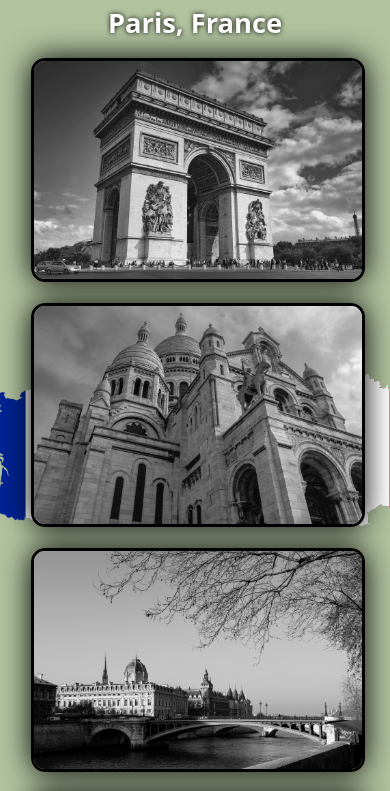
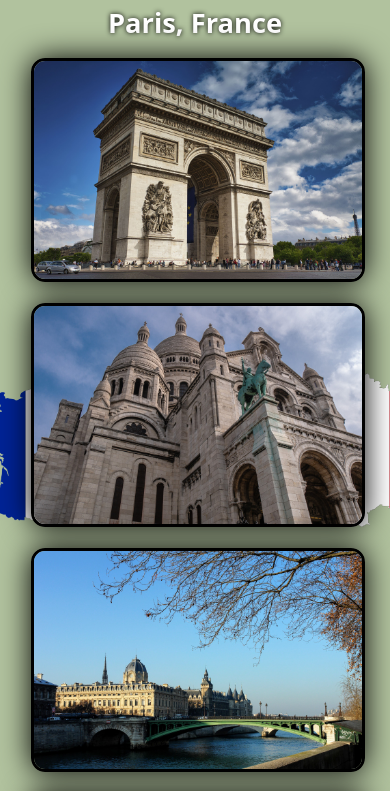
Before and after one commit to V-italiy/OurTravelAdventure, a plain HTML site: page paris.html in a window 390 px wide. Shown: the top 791 px of the page. Drawn offline with Linux system fonts and the light colour scheme; a web font is replaced by a local one.

Commit message:
Update paris-style.css

```diff
--- a/css/paris-style.css
+++ b/css/paris-style.css
@@ -122,19 +122,20 @@ img:hover {
 
     img {
         width: 100%;
-        filter: grayscale(100%);
+        filter: none;
     }
 
     img:hover {
         scale: 1;
         border: 3px solid black;
+        box-shadow: 0px 0px 30px rgb(0, 0, 0);
     }
 
     h1 {
-
-
+        width: 100%;
         font-size: 7vw;
         margin-top: 1%;
+        text-align: center;
     }
 
     header a {
```
